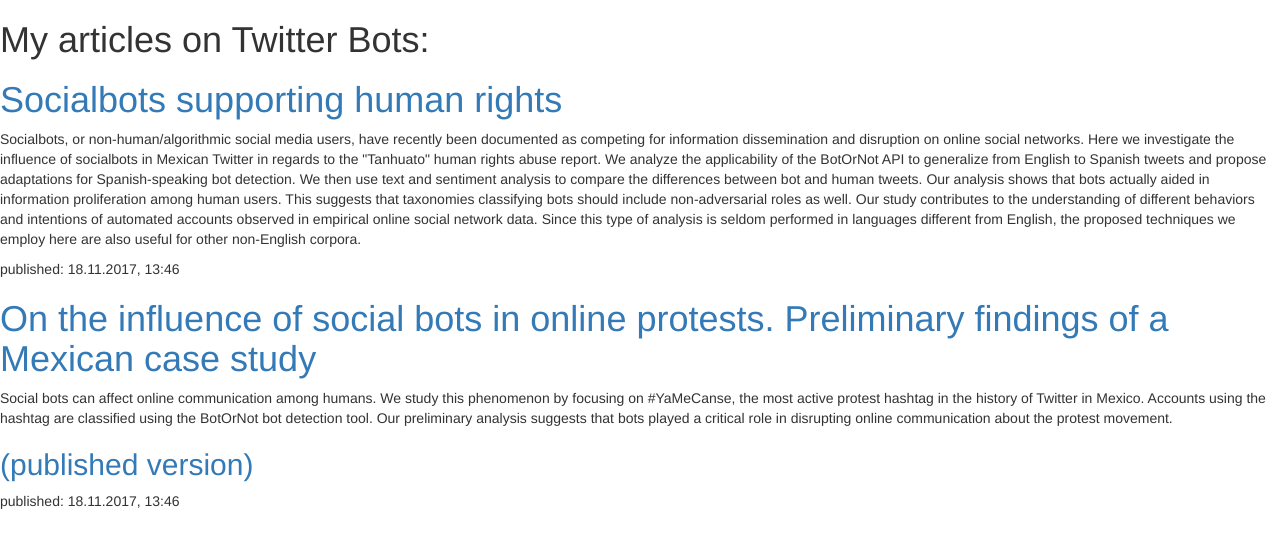
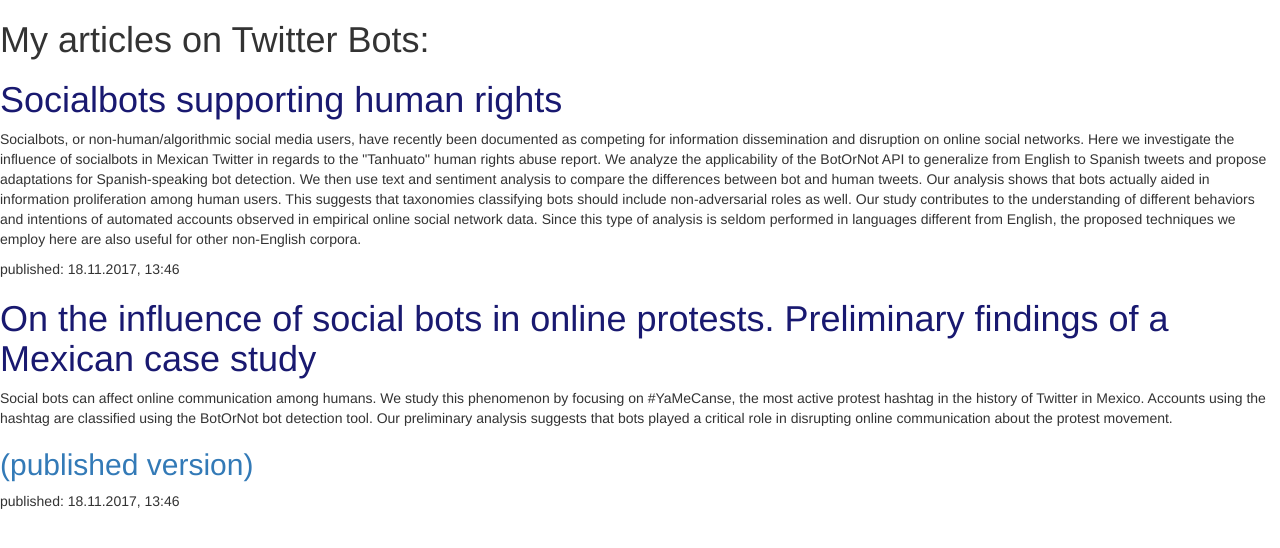
Before and after one commit to psuarezserrato/my-first-blog, a Django app: page / in a window 1280 px wide. Shown: the top 548 px of the page. Run offline with Django 3.2, Linux system fonts and the light colour scheme; data that the repository does not hold is empty; some libraries are stand-ins or nearby versions.

Commit message:
changed css colors

```diff
--- /dev/null
+++ b/blog/static/css/blog.css
@@ -0,0 +1,3 @@
+h1 a {
+    color: 	#191970;
+}
--- a/blog/templates/blog/post_list.html
+++ b/blog/templates/blog/post_list.html
@@ -1,8 +1,10 @@
+{% load staticfiles %}
 <html>
     <head>
         <title>Twitter Bots Articles</title>
         <link rel="stylesheet" href="//maxcdn.bootstrapcdn.com/bootstrap/3.2.0/css/bootstrap.min.css">
         <link rel="stylesheet" href="//maxcdn.bootstrapcdn.com/bootstrap/3.2.0/css/bootstrap-theme.min.css">
+      <link rel="stylesheet" href="{% static 'css/blog.css' %}">
       <!--  <h2><a href="">More thoughts</a></h2>
         <p> Even deeper ones.</p>-->
     </head>
```
